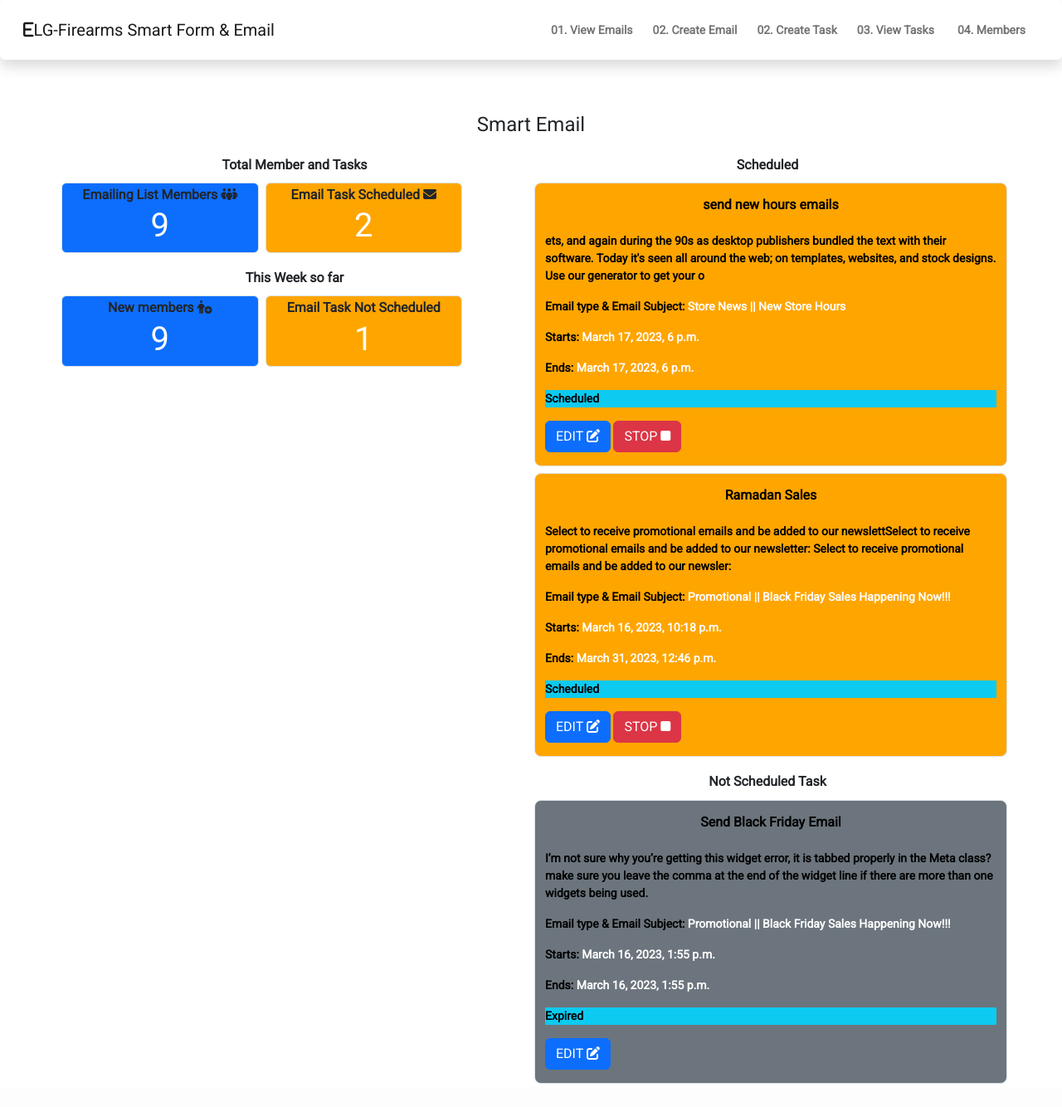
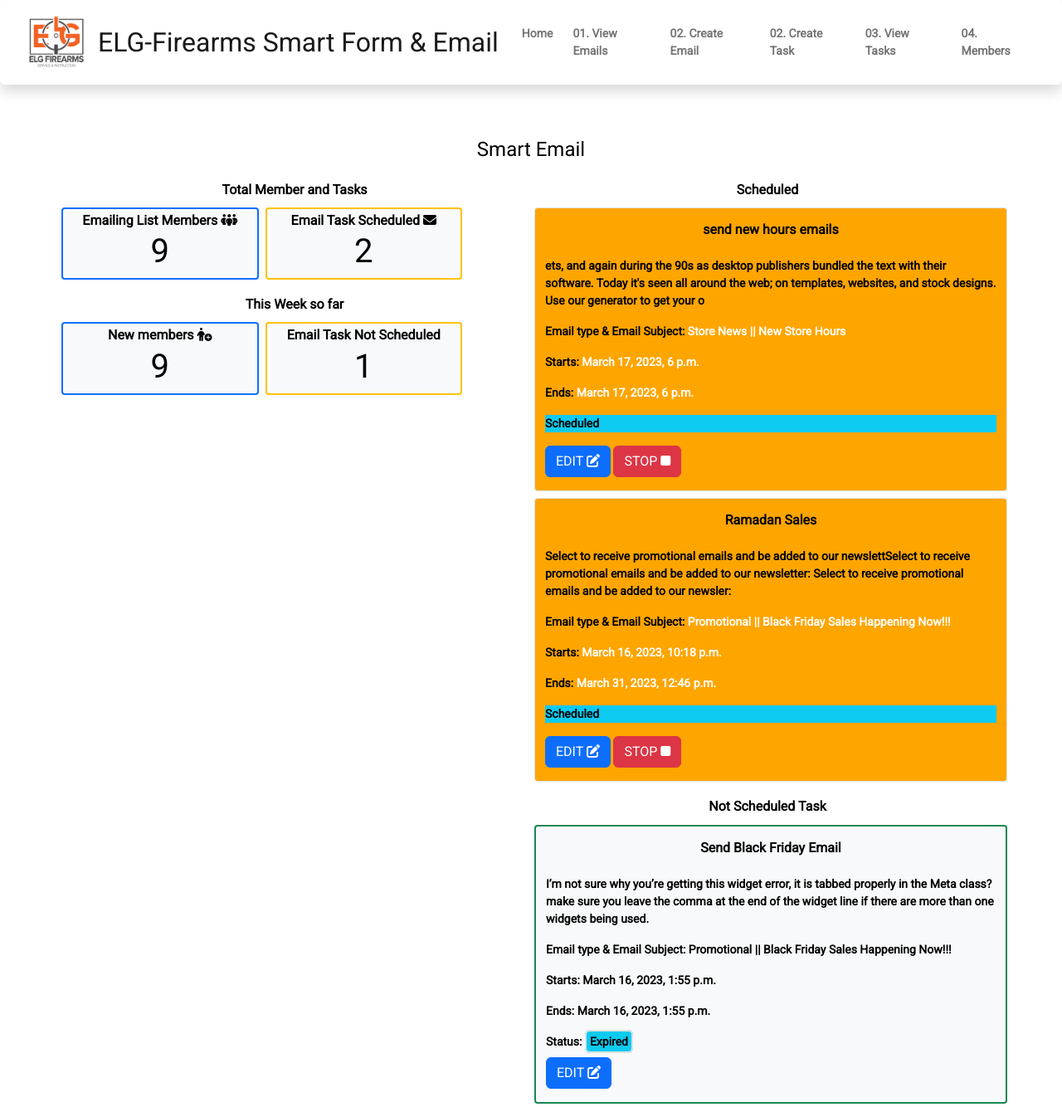
Before and after one commit to Zoanax/SmartForm, a Django app: page /master/ in a window 1280 px wide. Shown: the whole page at 83% size. Before the commit the page ends 1306 px from the top, so only its background shows below. Run offline with Django 4.2, Linux system fonts and the light colour scheme; data comes from the database, SQL or seed files in the repository; some libraries are stand-ins or nearby versions.

Commit message:
Updated Create email and Create task to be more in style. Also made master home be less contrasty.

```diff
--- a/templates/nav.html
+++ b/templates/nav.html
@@ -25,13 +25,20 @@
 </head>
 <body>
 
+    <style>
+        .logo {
+            height: 70px;
+            width: 80px;
+            margin-right: 10px;
+        }
+    </style>
 
 
 <nav class="navbar  navbar-expand-md sticky-top shadow p-3 mb-5 bg-body rounded">
     <div class="container-fluid ">
-
-        <a class="navbar-brand Gio-color" href="{% url 'master_home' %}">
-            <i class="fa-solid fa-e"></i>LG-Firearms Smart Form & Email
+        <img src="{% static 'images/ELG_Firearms_Logo.png' %}" alt="Logo" class="logo">
+        <a class="navbar-brand Gio-color fs-2" href="{% url 'master_home' %}">
+            ELG-Firearms Smart Form & Email
         </a>
 
 
@@ -40,6 +47,9 @@
         </button>
         <div class="collapse navbar-collapse" id="navbarScroll">
             <ul class="navbar-nav ms-5 mb-2 mb-lg-0 ms-auto fw-bold text-black">
+                <li class="nav-item mx-1 text-black">
+                    <a id="sec-2"  class="nav-link light-white " aria-current="page" href="{% url 'master_home' %}"><span class="Gio-color ">  </span> Home</a>
+                </li>
 
                 <li class="nav-item mx-1 text-black">
                     <a id="sec-2"  class="nav-link light-white " aria-current="page" href="{% url 'view_emails' %}"><span class="Gio-color "> 01. </span> View Emails</a>
--- a/templates/smartemail/create.html
+++ b/templates/smartemail/create.html
@@ -1,9 +1,10 @@
 {% extends "nav.html" %}
 {% load static %}
 
+
 {% block navbar %}
 
-    <div class="container m-3 bg-dark text-white mx-auto">
+    <div class="container m-3 bg-light text-black mx-auto border rounded-3 shadow">
         <h4 class="text-center m-3 p-3 "> {{ what_to_create}}</h4>
         <div class="row p-3 ">
             <div class="col-8 mx-auto p-3 m-3 ">
--- a/templates/smartemail/master_home.html
+++ b/templates/smartemail/master_home.html
@@ -7,8 +7,8 @@
 
 
 {% block navbar %}
-    <div class="container ">
-        <div class="row">
+    <div class="container">
+        <div class="row text-black">
             <h4 class="text-center p-3"> Smart Email </h4>
             {% comment %} Stats {% endcomment %}
             <div class="col-6">
@@ -16,14 +16,14 @@
                 <div class="row mb-2">
                     <h6 class="text-center fw-bold"> Total Member and Tasks  </h6>
 
-                    <div class="col-5 bg-primary m-1 border  rounded-2">
+                    <div class="col-5 bg-light m-1 border border-primary border-2  rounded-1">
                         <h6 class="text-center m-1 fw-bold"> Emailing List Members <i class="fa-solid fa-people-group"></i></h6>
-                        <h1 class="text-white text-center">{{ members_count }}</h1>
+                        <h1 class="text-black text-center">{{ members_count }}</h1>
                     </div>
 
-                    <div class="col-5 bg-orange m-1 border  rounded-2">
+                    <div class="col-5 bg-light m-1 border border-warning border-2  rounded-1">
                         <h6 class="text-center m-1 fw-bold"> Email Task Scheduled <i class="fa-solid fa-envelope"></i> </h6>
-                        <h1 class="text-white text-center">{{ numberOf_scheduled_tasks }}</h1>
+                        <h1 class="text-black text-center">{{ numberOf_scheduled_tasks }}</h1>
                     </div>
                 </div>
 
@@ -31,14 +31,14 @@
                 <div class="row mt-3">
 
                     <h6 class="text-center fw-bold"> This Week so far </h6>
-                    <div class="col-5 bg-primary m-1 border  rounded-2">
+                    <div class="col-5 bg-light m-1 border border-primary border-2  rounded-1">
                         <h6 class="text-center m-1 fw-bold"> New members <i class="fa-solid fa-person-circle-plus"></i> </h6>
-                        <h1 class="text-white text-center">{{ last7days }}</h1>
+                        <h1 class="text-black text-center">{{ last7days }}</h1>
                     </div>
 
-                    <div class="col-5 bg-orange m-1 border  rounded-2">
+                    <div class="col-5 bg-light m-1 border border-warning border-2  rounded-1">
                         <h6 class="text-center m-1 fw-bold"> Email Task Not Scheduled</h6>
-                        <h1 class="text-white text-center">{{ numberNOt_scheduled_tasks }}</h1>
+                        <h1 class="text-black text-center">{{ numberNOt_scheduled_tasks }}</h1>
                     </div>
 
                 </div>
@@ -48,7 +48,7 @@
                 <div class="row mb-3">
                     <h6 class="text-center fw-bold">Scheduled </h6>
                     {% for task in only_scheduled_tasks %}
-                        <div class="col-12 bg-orange m-1 border rounded-3  text-black">
+                        <div class="col-12 bg-orange m-1 border rounded-1  text-black">
                             <h6 class="text-center fw-bolder p-3"> {{ task.task_name}} </h6>
                             <p class="fw-bold">
                                 {{ task.task_description }}
@@ -76,15 +76,15 @@
                 <div class="row mt-3">
                     <h6 class="text-center fw-bold"> Not Scheduled Task  </h6>
                     {% for task in not_scheduled_tasks %}
-                        <div class="col-12 bg-secondary m-1 border rounded-3 text-black ">
+                        <div class="col-12 bg-light m-1 border border-success border-2 rounded-1 text-black ">
                             <h6 class="text-center fw-bolder p-3"> {{ task.task_name}} </h6>
                             <p class="fw-bold">
                                 {{ task.task_description }}
                             </p>
-                            <p class="fw-bold"> Email type & Email Subject:  <span class="text-white">  {{ task.emailToSend }}</span></p>
-                            <p class="fw-bold"> Starts:<span class="text-white">  {{ task.date_from }}</span> </p>
-                            <p  class="fw-bold"> Ends:<span class="text-white">   {{ task.date_to_sending }}</span> </p>
-                            <p class="fw-bold bg-info">{{ task.status }}</p>
+                            <p class="fw-bold"> Email type & Email Subject:  <span class="text-black">  {{ task.emailToSend }}</span></p>
+                            <p class="fw-bold"> Starts:<span class="text-black">  {{ task.date_from }}</span> </p>
+                            <p  class="fw-bold"> Ends:<span class="text-black">   {{ task.date_to_sending }}</span> </p>
+                            <div class="pb-2 fw-bold">Status: <span class="p-1 fw-bold bg-info border rounded">{{ task.status }}</span></div>
 
                             <a class="btn btn-primary mb-3" href="{% url 'edit_task' task.id  %}"> EDIT  <i class="fa-solid fa-pen-to-square"></i></a>
 
```
